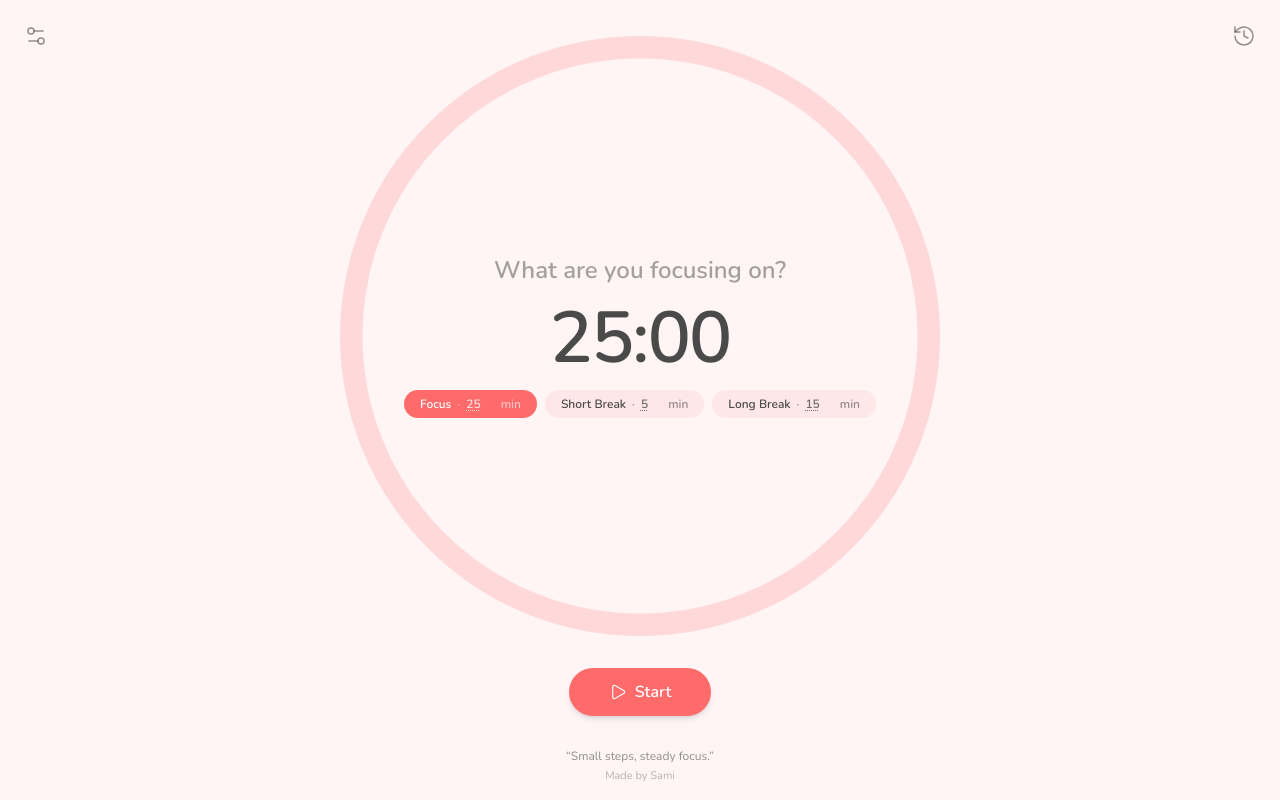
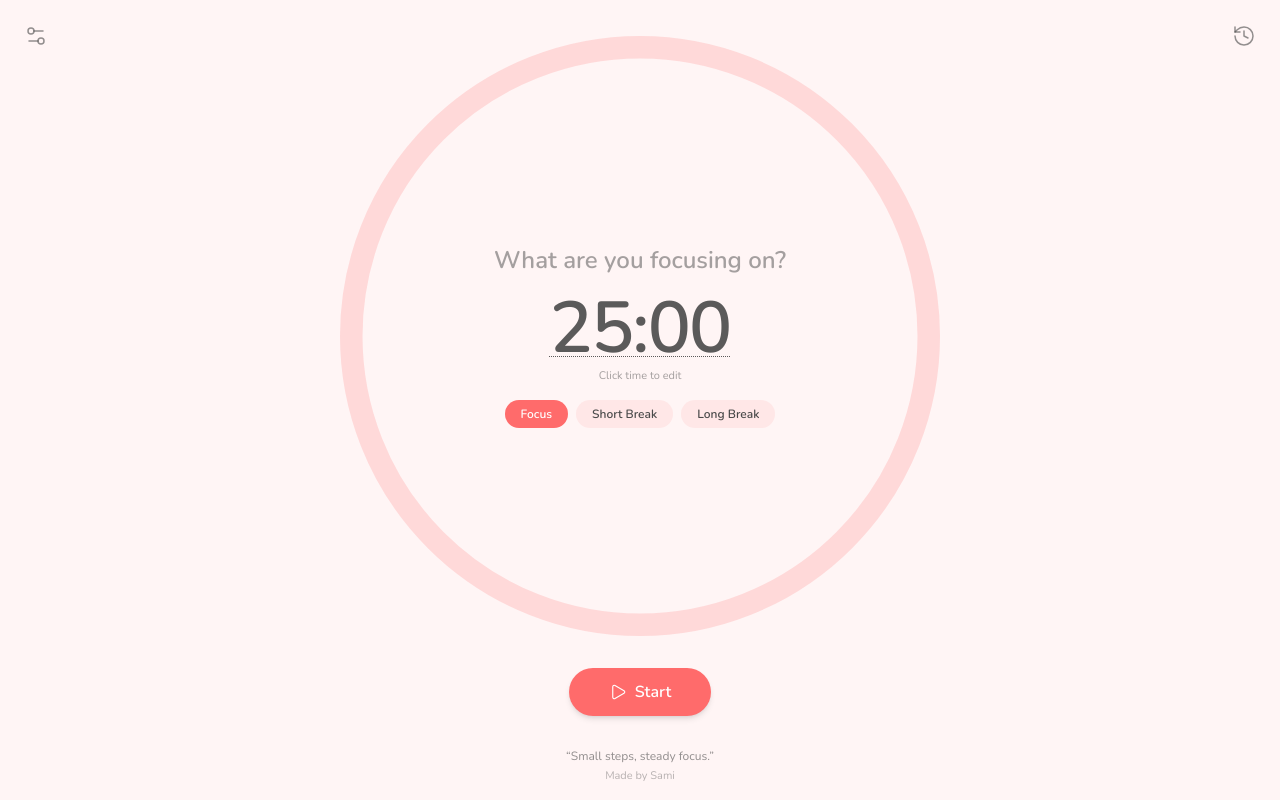
Before and after one commit to sami/pomodoro, a React (Vite) app: page / in a window 1280 px wide. Built offline with nearby package versions, Linux system fonts and the light colour scheme.

Commit message:
Make timer display editable for duration
- Moved duration editing to the main timer display
- Simplified mode pills to clean selectors
- Added subtle hint to click the time to edit

```diff
--- a/src/components/Timer.tsx
+++ b/src/components/Timer.tsx
@@ -1,5 +1,5 @@
 import { forwardRef, useEffect, useImperativeHandle, useMemo, useState } from 'react';
-import { Play, Pause, Pencil, Volume2, VolumeX, RotateCcw } from 'lucide-react';
+import { Play, Pause, Volume2, VolumeX, RotateCcw } from 'lucide-react';
 import { TaskInput } from './TaskInput';
 import { useTimer } from '../hooks/useTimer';
 import { useSound } from '../context/SoundContext';
@@ -33,7 +33,7 @@ export const Timer = forwardRef<TimerControls>((_, ref) => {
     const [mode, setMode] = useState<TimerMode>('Focus');
     const [task, setTask] = useState('');
     const [quote, setQuote] = useState(QUOTES[0]);
-    const [editingMode, setEditingMode] = useState<TimerMode | null>(null);
+    const [isEditingTime, setIsEditingTime] = useState(false);
     const [pendingMode, setPendingMode] = useState<TimerMode | null>(null);
     const [pendingReset, setPendingReset] = useState(false);
     const { addSession } = useSessionHistory();
@@ -177,18 +177,51 @@ export const Timer = forwardRef<TimerControls>((_, ref) => {
                 <div className="absolute inset-0 flex flex-col items-center justify-center gap-4 px-6">
                     <TaskInput value={task} onChange={setTask} />
 
-                    <div key={mode} className="animate-fade-slide text-5xl font-semibold tracking-tight sm:text-6xl md:text-7xl">
-                        {formatTime(remainingMs)}
+                    <div className="flex flex-col items-center gap-1">
+                        {isEditingTime ? (
+                            <div className="flex items-center gap-2">
+                                <input
+                                    type="number"
+                                    min="1"
+                                    max="60"
+                                    value={settings[mode]}
+                                    onChange={(e) => updateDuration(mode, Number(e.target.value))}
+                                    onBlur={() => setIsEditingTime(false)}
+                                    onKeyDown={(e) => {
+                                        if (e.key === 'Enter' || e.key === 'Escape') {
+                                            setIsEditingTime(false);
+                                        }
+                                    }}
+                                    autoFocus
+                                    className="w-16 bg-transparent text-center text-4xl font-semibold outline-none [-moz-appearance:textfield] sm:text-5xl md:text-6xl [&::-webkit-inner-spin-button]:appearance-none [&::-webkit-outer-spin-button]:appearance-none"
+                                    onClick={(e) => {
+                                        e.stopPropagation();
+                                        e.currentTarget.select();
+                                    }}
+                                />
+                                <span className="text-sm text-text-main/60 dark:text-white/60">min</span>
+                            </div>
+                        ) : (
+                            <button
+                                onClick={() => setIsEditingTime(true)}
+                                className="group text-5xl font-semibold tracking-tight transition sm:text-6xl md:text-7xl"
+                            >
+                                <span className="underline decoration-dotted decoration-1 underline-offset-4 opacity-90 group-hover:opacity-100">
+                                    {formatTime(remainingMs)}
+                                </span>
+                            </button>
+                        )}
+                        <span className="text-[11px] text-text-main/50 dark:text-white/50">Click time to edit</span>
                     </div>
 
                     <div key={`${mode}-pills`} className="animate-fade-slide flex flex-wrap justify-center gap-2">
                         {MODES.map((label) => (
-                            <div
+                            <button
                                 key={label}
-                                className={`flex items-center gap-1.5 rounded-full px-4 py-1.5 text-xs font-semibold transition ${
+                                className={`rounded-full px-4 py-1.5 text-xs font-semibold transition ${
                                     mode === label
                                         ? 'bg-primary text-white'
-                                        : 'bg-primary/10 text-text-main cursor-pointer hover:bg-primary/20'
+                                        : 'bg-primary/10 text-text-main hover:bg-primary/20'
                                 }`}
                                 onClick={() => {
                                     if (mode === label) return;
@@ -199,44 +232,8 @@ export const Timer = forwardRef<TimerControls>((_, ref) => {
                                     setMode(label);
                                 }}
                             >
-                                <span>{label}</span>
-                                <span className="opacity-60">·</span>
-                                {editingMode === label ? (
-                                    <input
-                                        type="number"
-                                        min="1"
-                                        max="60"
-                                        value={settings[label]}
-                                        onChange={(e) => updateDuration(label, Number(e.target.value))}
-                                        onBlur={() => setEditingMode(null)}
-                                        onKeyDown={(e) => {
-                                            if (e.key === 'Enter' || e.key === 'Escape') {
-                                                setEditingMode(null);
-                                            }
-                                        }}
-                                        autoFocus
-                                        className="w-8 bg-transparent text-center outline-none [-moz-appearance:textfield] [&::-webkit-inner-spin-button]:appearance-none [&::-webkit-outer-spin-button]:appearance-none"
-                                        onClick={(e) => {
-                                            e.stopPropagation();
-                                            e.currentTarget.select();
-                                        }}
-                                    />
-                                ) : (
-                                    <div
-                                        onClick={(e) => {
-                                            e.stopPropagation();
-                                            setEditingMode(label);
-                                        }}
-                                        className="group flex items-center gap-1 cursor-text"
-                                    >
-                                        <span className="opacity-80 group-hover:opacity-100 underline decoration-dotted decoration-1 underline-offset-2">
-                                            {settings[label]}
-                                        </span>
-                                        <Pencil size={10} className="opacity-0 group-hover:opacity-60 transition-opacity" strokeWidth={2} />
-                                    </div>
-                                )}
-                                <span className="opacity-60">min</span>
-                            </div>
+                                {label}
+                            </button>
                         ))}
                     </div>
                 </div>
```
